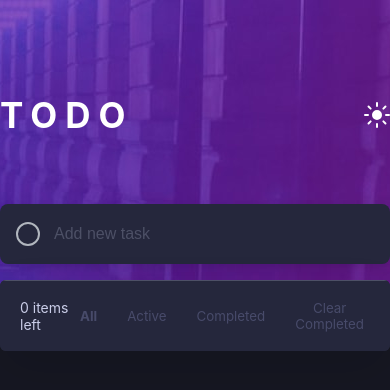
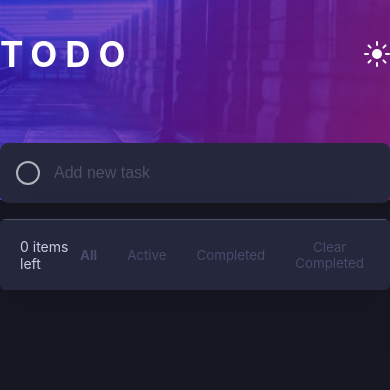
Before and after one commit to viktoriagrubi/to-do-list, a React (Create React App) app: page / in a window 390 px wide. Shown: the top 390 px of the page. Built offline with nearby package versions, Linux system fonts and the light colour scheme.

Commit message:
add mobile
added

```diff
--- a/src/App.module.css
+++ b/src/App.module.css
@@ -41,3 +41,21 @@
 .themeIcon {
   cursor: pointer;
 }
+
+@media (max-width: 768px) {
+  .appBackground {
+    height: 200px;
+  }
+
+  .light {
+    background-image: url("./assets/images/bg-mobile-light.jpg");
+  }
+
+  .dark {
+    background-image: url("./assets/images/bg-mobile-dark.jpg");
+  }
+
+  .container {
+    transform: translateY(-190px);
+  }
+}
--- a/src/components/ToDoList/ToDoList.jsx
+++ b/src/components/ToDoList/ToDoList.jsx
@@ -132,6 +132,7 @@ function ToDoList({ theme }) {
             onFilterChange={handleFilterChange}
             onClearCompleted={handleClearCompleted}
             theme={theme}
+            className={styles.mobileFilters}
           />
         </div>
       </div>
--- a/src/components/ToDoList/ToDoList.module.css
+++ b/src/components/ToDoList/ToDoList.module.css
@@ -40,3 +40,23 @@
   padding: 18px 20px;
   font-size: 14px;
 }
+
+.mobileFilters {
+  display: none;
+}
+
+@media (max-width: 768px) {
+  .bottomBar .filterContainer {
+    display: none;
+  }
+
+  .mobileFilters {
+    display: flex;
+    justify-content: center;
+    background: inherit;
+    padding: 16px;
+    border-radius: 8px;
+    margin-top: 16px;
+    box-shadow: 0 20px 50px rgba(0, 0, 0, 0.1);
+  }
+}
```
